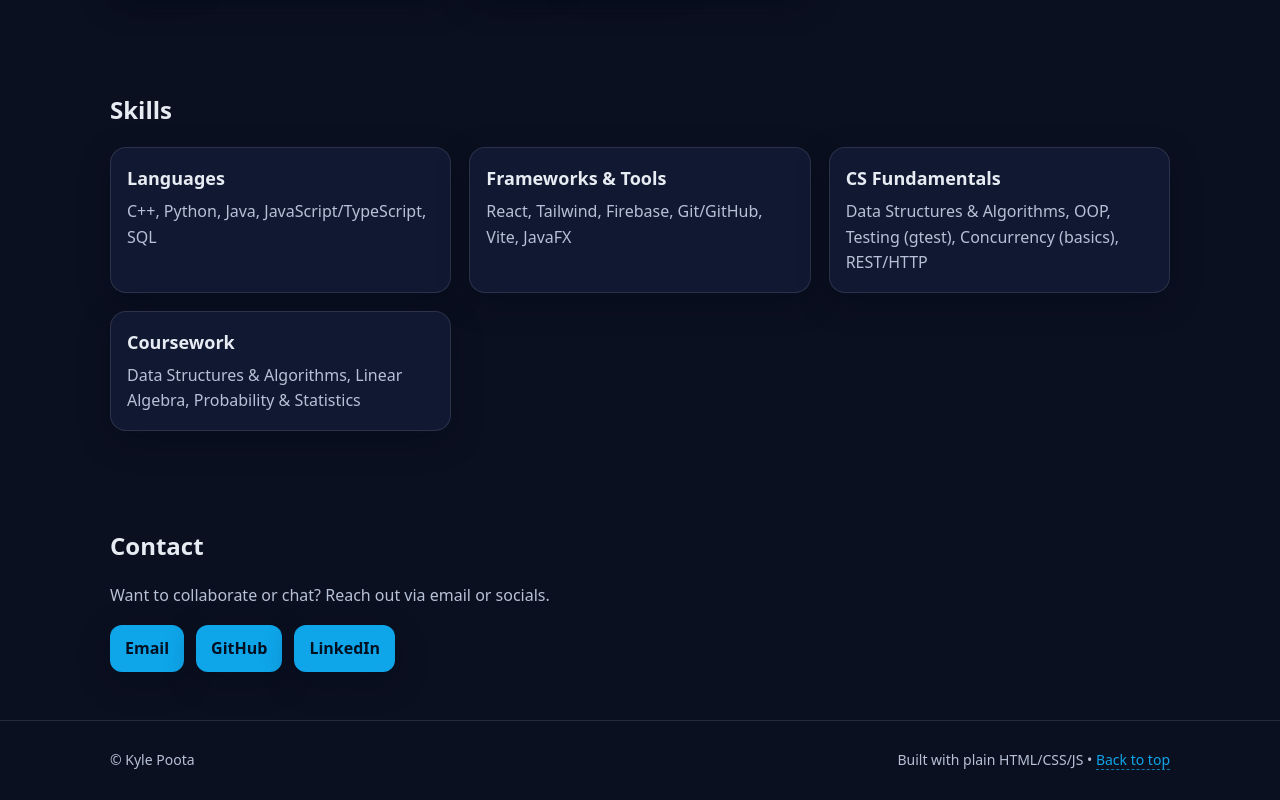
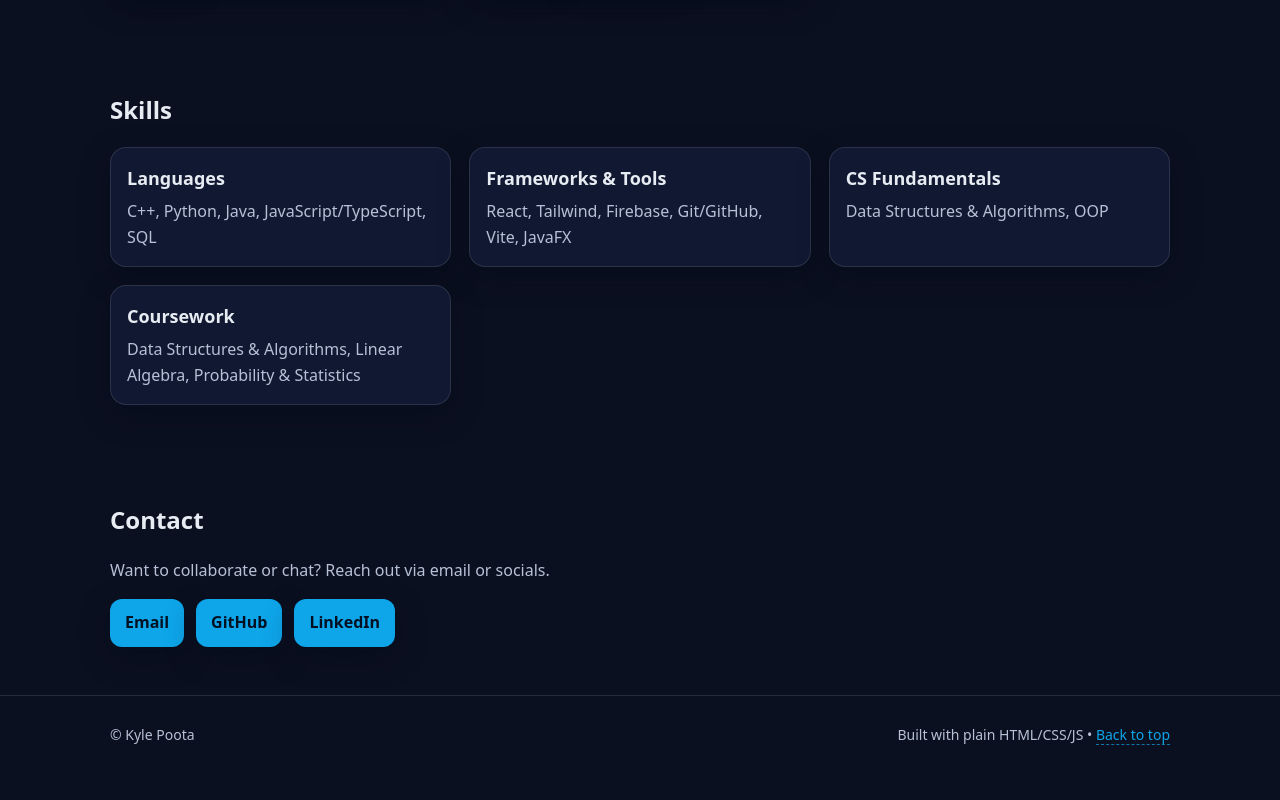
Before and after one commit to elykap/elykap.github.io, a plain HTML site: page index.html in a window 1280 px wide. Shown: the part 833-1633 px from the top of the page. After the commit the page ends 1607 px from the top, so only its background shows below. Drawn offline with Linux system fonts and the light colour scheme.

Commit message:
Update index.html

```diff
--- a/index.html
+++ b/index.html
@@ -95,7 +95,7 @@
 
             <article class="card">
                 <h3>CS Fundamentals</h3>
-                <p>Data Structures & Algorithms, OOP, Testing (gtest), Concurrency (basics), REST/HTTP</p>
+                <p>Data Structures & Algorithms, OOP</p>
             </article>
 
             <article class="card">
```
